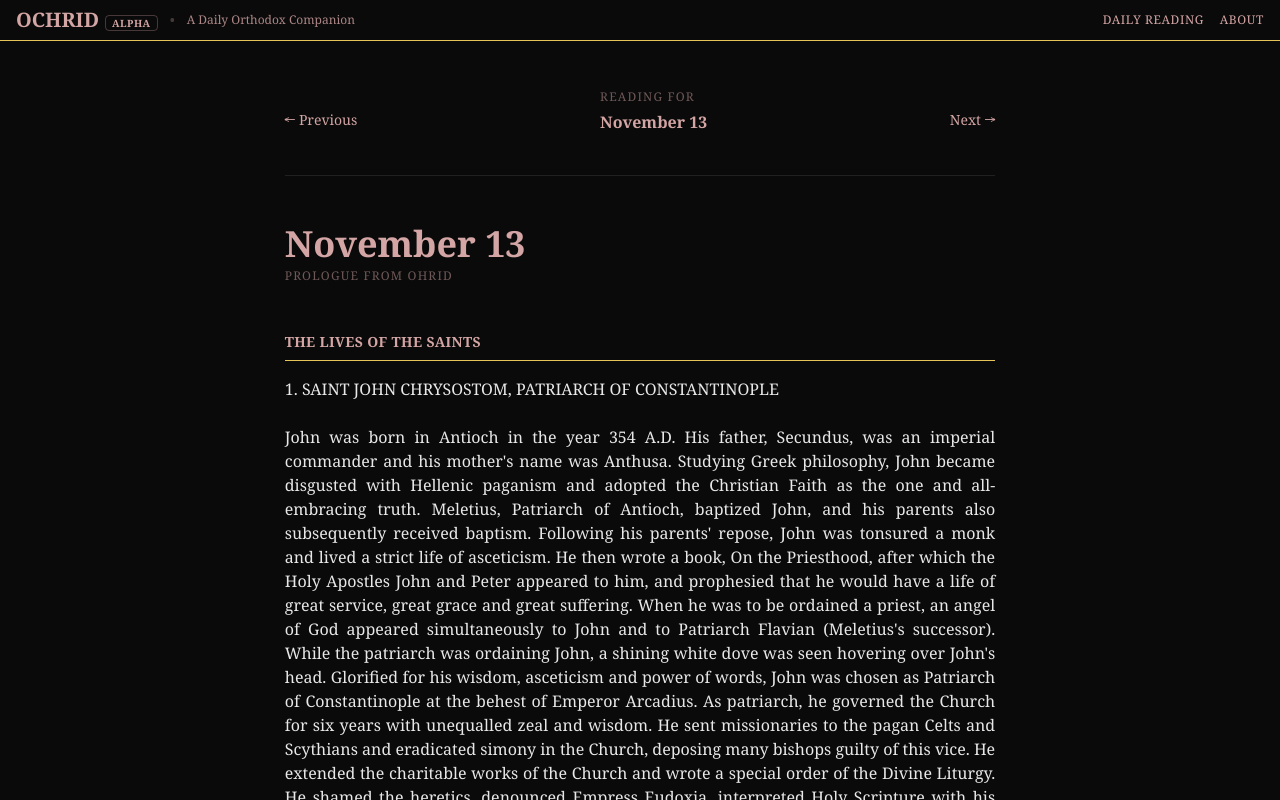
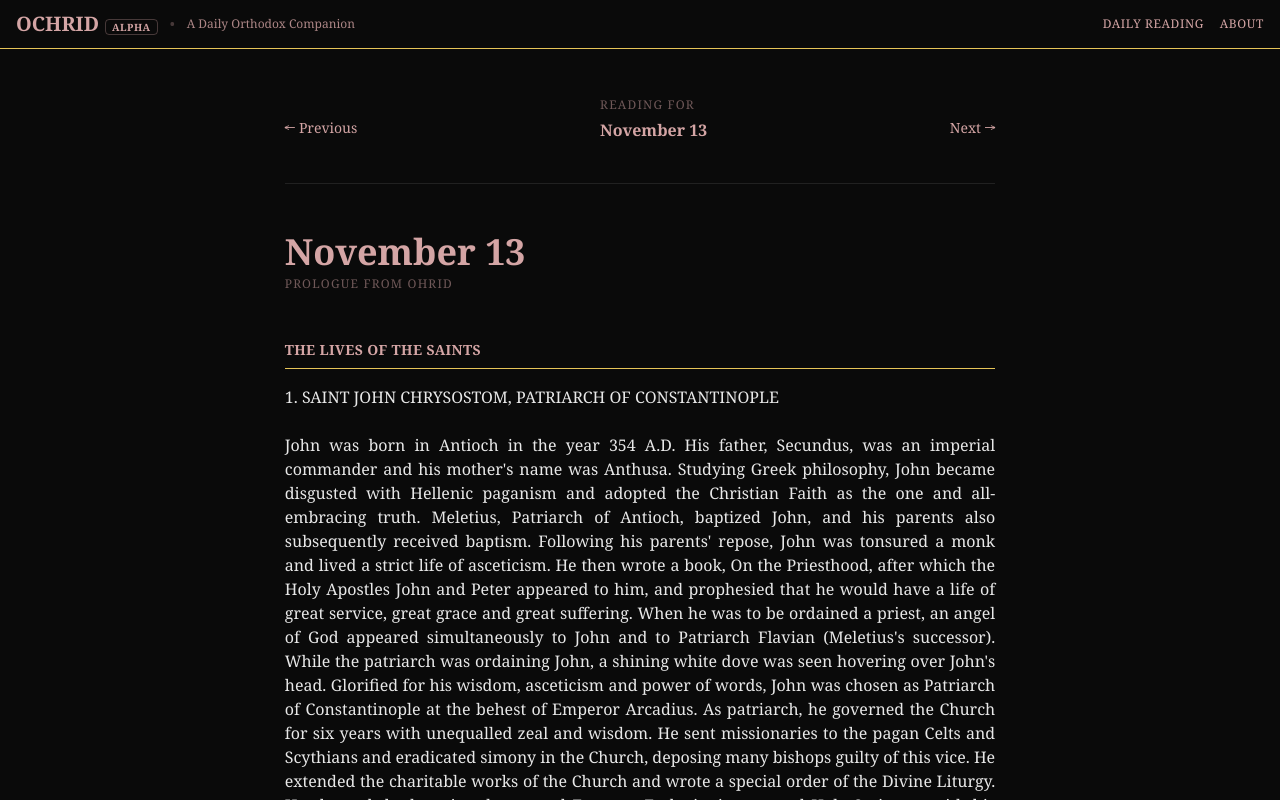
Before and after one commit to marcian-cx/ochrid, a Next.js app: page /11-13 in a window 1280 px wide. Shown: the top 800 px of the page. Built offline with nearby package versions, Linux system fonts and the light colour scheme; no server answers.

Commit message:
improve topbar padding

```diff
--- a/components/Header.tsx
+++ b/components/Header.tsx
@@ -8,7 +8,7 @@
 
   return (
     <header className="sticky top-0 z-50 border-b border-gold bg-parchment">
-      <div className="px-4 py-1.5">
+      <div className="px-4 py-2.5">
         <div className="flex items-center justify-between max-w-7xl mx-auto">
 
           <div className="flex items-center gap-2 sm:gap-3">
```
